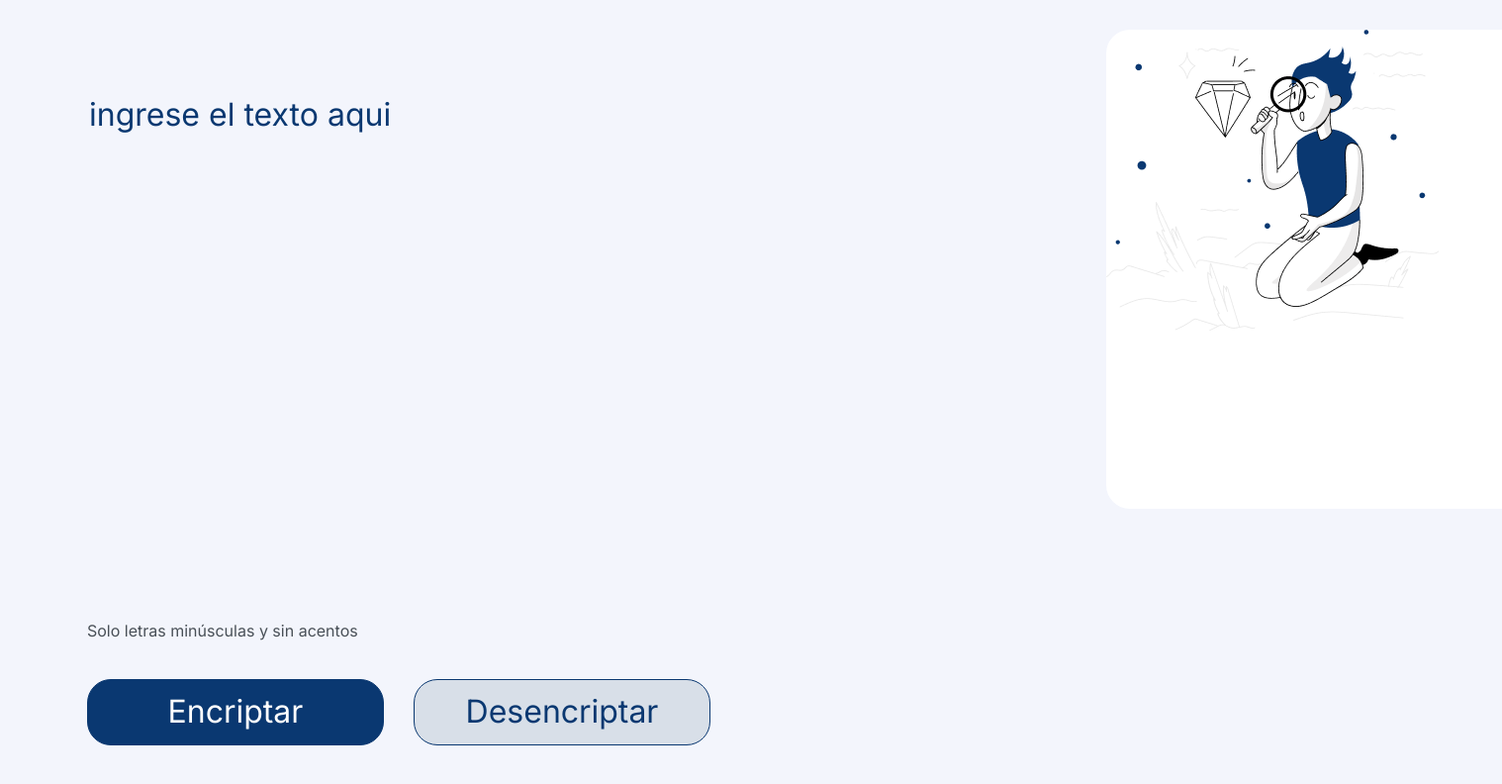
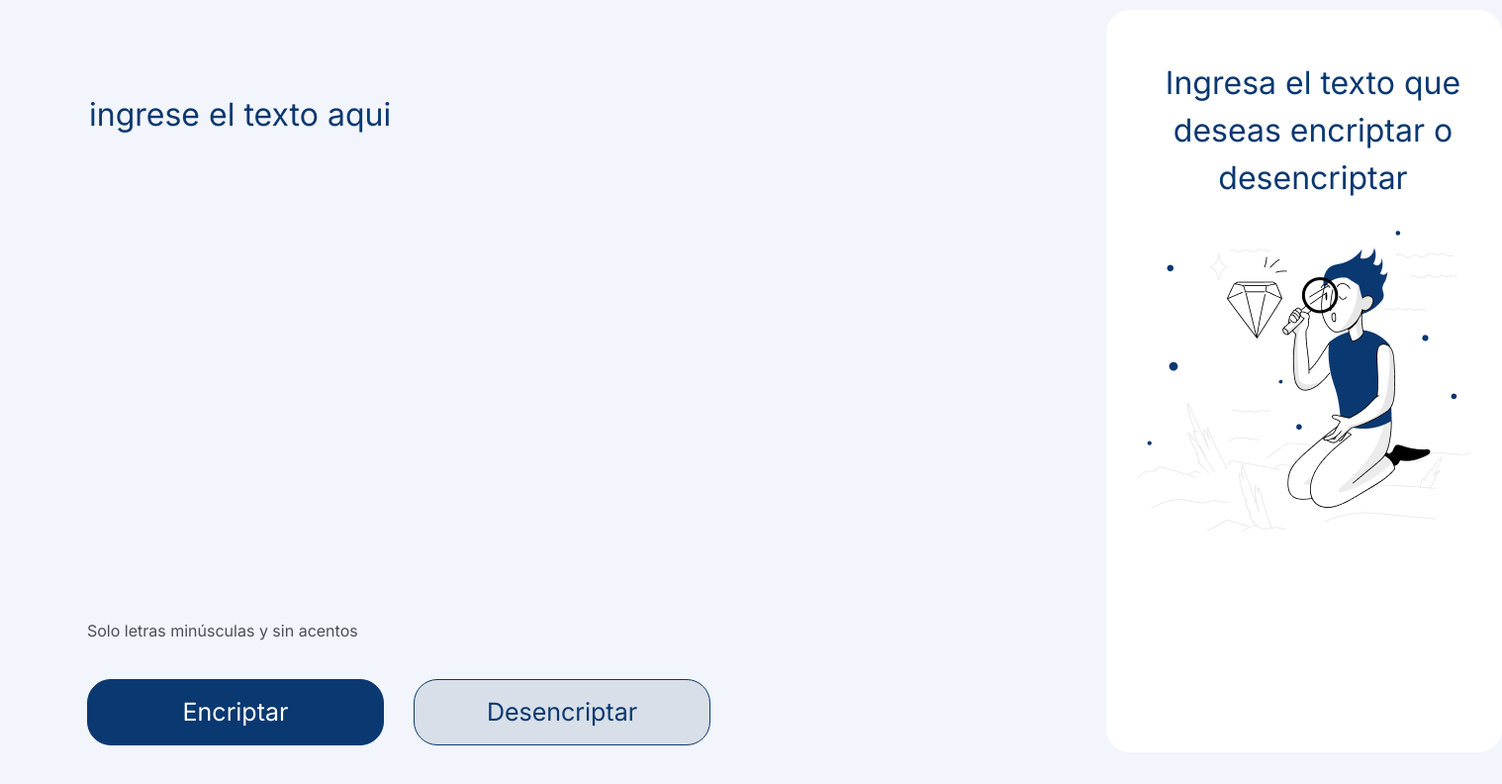
Before and after one commit to BrunoDelg/Encriptador-de-texto, a plain HTML site: page index.html in a window 1280 px wide. Shown: the part 76-868 px from the top of the page at 99% size, 1518 px wide, since content can reach past the window. Drawn offline with Linux system fonts and the light colour scheme.

Commit message:
Finalizando la estructura principal de html y css

```diff
--- a/index.html
+++ b/index.html
@@ -26,7 +26,9 @@
                 </div>
             </section>
             <section>
-                <textarea cols="30" rows="10" class="mensaje"></textarea>
+                <div class="muñeco">
+                    <textarea readonly cols="30" rows="10" class="mensaje">Ingresa el texto que deseas encriptar o desencriptar</textarea>
+                </div>
             </section>
         </main>
     </body>
--- a/style.css
+++ b/style.css
@@ -41,14 +41,18 @@ main{
     background: white;
     background-image: url("imagenes/Muñeco.png");
     background-repeat: no-repeat;
+    background-position: center;
     border: none;
     border-radius: 24px;
     color: #0A3871;
     margin-left: 400px;
-    margin-top: 20px;
     padding-left: 20px;
-    position: fixed;
     resize: none;
+    width: 400px;
+    height: 750px;
+    text-align: center;
+    padding-top: 50px;
+    box-sizing: border-box;
 }
 
 .mensaje:focus{
@@ -68,6 +72,7 @@ main{
     cursor: pointer;
     height: 67px;
     width: 300px;
+    font-size: 25px;
 }
 
 .btn-desencriptar{
@@ -79,4 +84,5 @@ main{
     height: 67px;
     margin-left: 30px;
     width: 300px;
+    font-size: 25px;
 }
```
